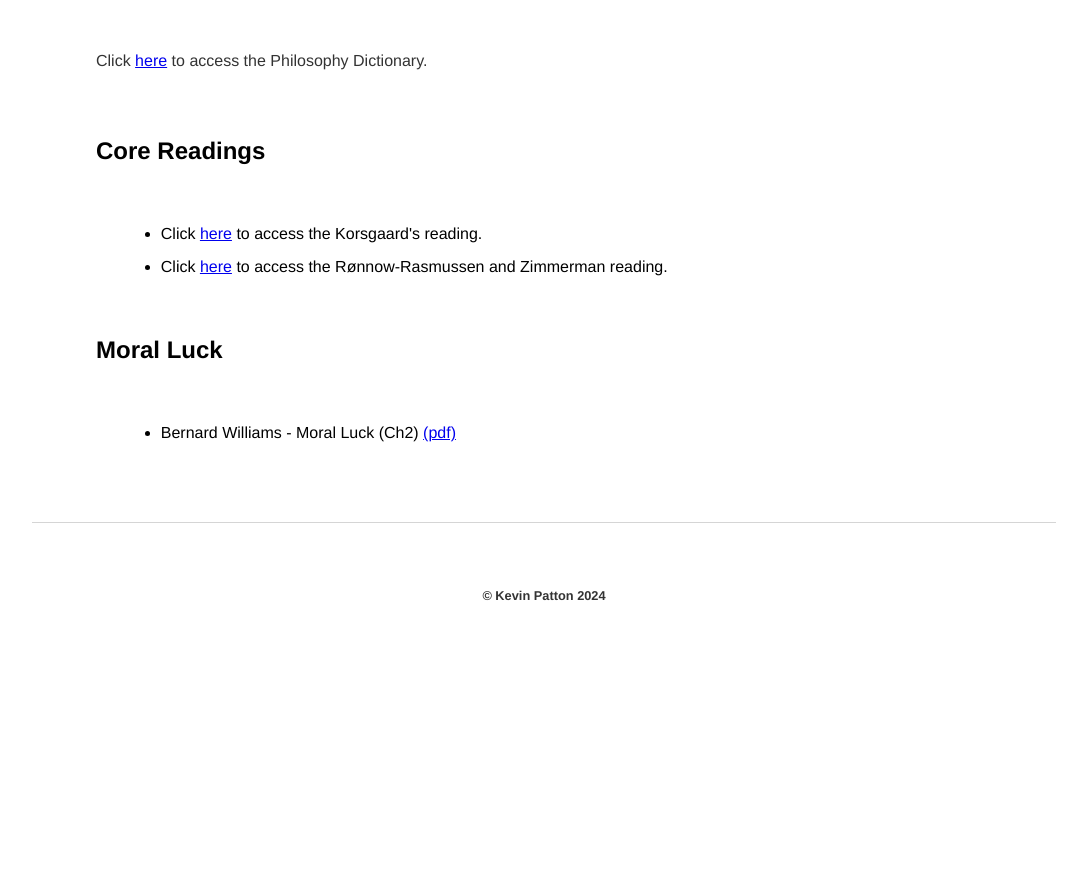
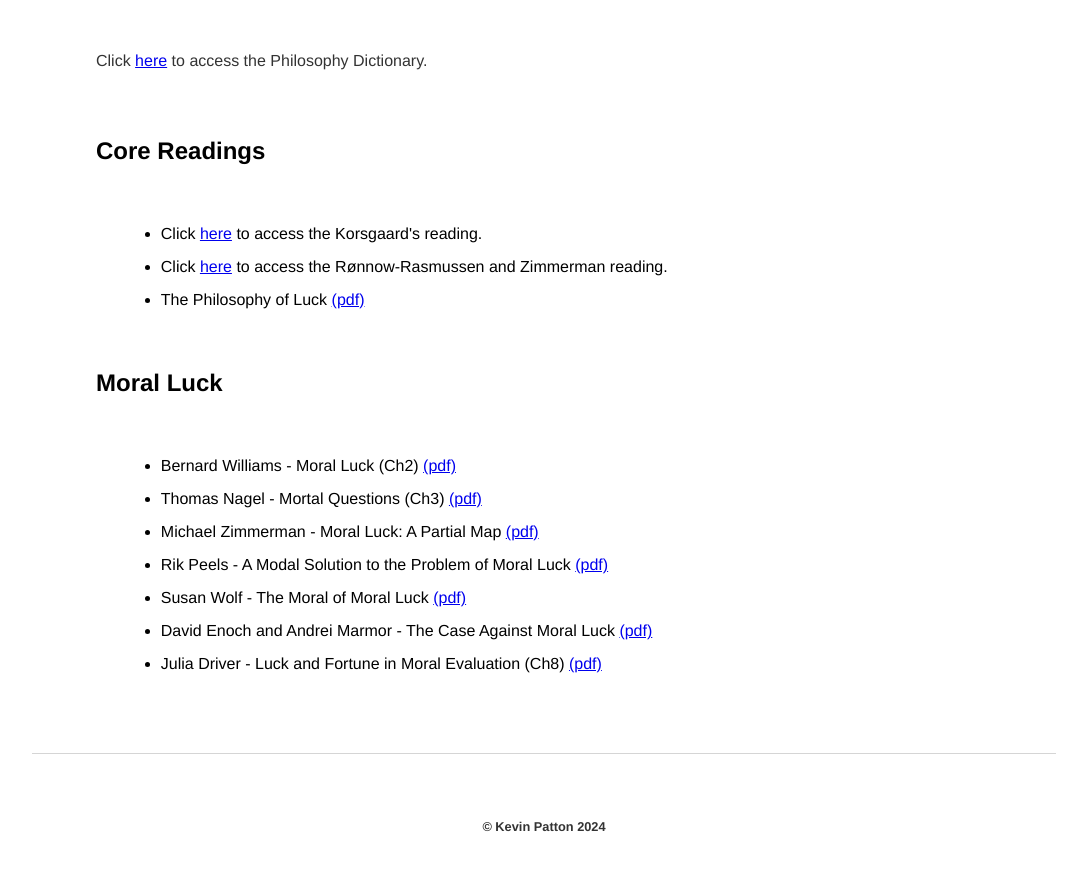
Before and after one commit to kevinjpatton/kevinjpatton.github.io, a Jekyll site: the page built from teaching/phil_3050/readings/index.html, in a window 1280 px wide and 900 px high, scrolled down 668 px. Shown: the top 871 px of the window, without its empty margins (96-1183 px from the left). Built offline with Jekyll 4.4.1, drawn with Linux system fonts in a browser that asks for light colours; Markdown is read by kramdown in place of the engine named in the settings; before the commit the page ends 1337 px from its top, so only the background shows below that.

Commit message:
Update index.html

```diff
--- a/teaching/phil_3050/readings/index.html
+++ b/teaching/phil_3050/readings/index.html
@@ -9,6 +9,13 @@ title: PHIL3050 - Readings
 <h2>Core Readings</h2><ul class="standard-list">
 <li>Click <a href="/teaching/phil_3050/readings/Christine M. Korsgaard - The Sources of Normativity.pdf" target="_blank">here</a> to access the Korsgaard's reading.</li>
 <li>Click <a href="/teaching/phil_3050/readings/Toni Rønnow-Rasmussen and Michael J. Zimmerman - Recent Work on Intrinsic Value.pdf" target="_blank">here</a> to access the Rønnow-Rasmussen and Zimmerman reading.</li>
+<li>The Philosophy of Luck <a href="/teaching/phil_3050/readings/The Philosophy of Luck.pdf" target="_blank">(pdf)</a></li>
 </ul>
 <h2>Moral Luck</h2><ul class="standard-list">
 <li>Bernard Williams - Moral Luck (Ch2) <a href="/teaching/phil_3050/readings/Bernard Williams - Moral Luck.pdf" target="_blank">(pdf)</a></li>
+<li>Thomas Nagel - Mortal Questions (Ch3) <a href="/teaching/phil_3050/readings/Thomas Nagel - Mortal Questions.pdf" target="_blank">(pdf)</a></li>
+<li>Michael Zimmerman - Moral Luck: A Partial Map <a href="/teaching/phil_3050/readings/Michael Zimmerman - Moral Luck A Partial Map.pdf" target="_blank">(pdf)</a></li>
+<li>Rik Peels - A Modal Solution to the Problem of Moral Luck <a href="/teaching/phil_3050/readings/Rik Peels - A modal solution to the problem of moral luck.pdf" target="_blank">(pdf)</a></li>
+<li>Susan Wolf - The Moral of Moral Luck <a href="/teaching/phil_3050/readings/Susan Wolf - The Moral of Moral Luck.pdf" target="_blank">(pdf)</a></li>
+<li>David Enoch and Andrei Marmor - The Case Against Moral Luck <a href="/teaching/phil_3050/readings/David Enoch and Andrei Marmor - The Case against Moral Luck.pdf" target="_blank">(pdf)</a></li>
+<li>Julia Driver - Luck and Fortune in Moral Evaluation (Ch8) <a href="/teaching/phil_3050/readings/Contrastivism in Philosophy.pdf" target="_blank">(pdf)</a></li>
```
